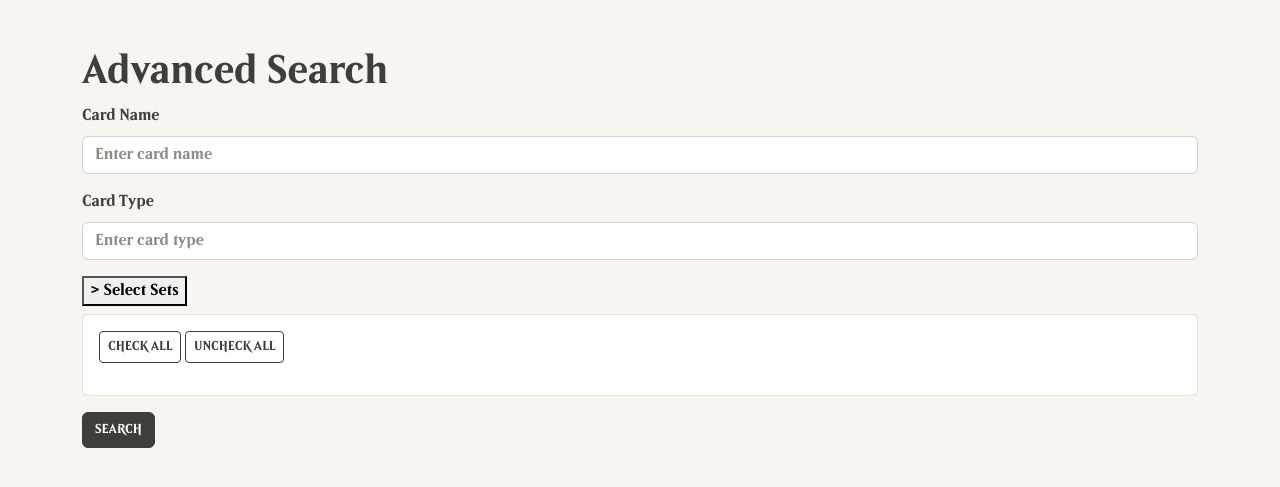
After one commit to Fabaderheld/mtg-db, a Flask app: template templates/advanced_search.html in a window 1280 px wide, after a click on "> Select Sets". The commit adds this page. Shown: the top 487 px of the page. Run offline with Flask 3, Linux system fonts and the light colour scheme; the template is opened without the code that fills it, so the values that code supplies are empty; some libraries are stand-ins or nearby versions.

Commit message:
Added advanced search

```diff
--- a/app.py
+++ b/app.py
@@ -59,6 +59,32 @@ def index():
 
     return render_template("index.html", cards=cards, error=error)
 
+@app.route("/advanced_search", methods=["GET", "POST"])
+def advanced_search():
+    cards = []
+    error = None
+
+    # Fetch and cache sets if not already cached
+    if not Set.query.first():
+        fetch_and_cache_sets()
+
+    sets = Set.query.all()
+
+    if request.method == "POST":
+        card_name = request.form.get("cardName")
+        card_type = request.form.get("cardType")
+        card_set = request.form.get("cardSet")
+        # Build your advanced search query here
+        query = f"name:{card_name} type:{card_type} set:{card_set}"
+        response = requests.get(SCRYFALL_API_URL + query)
+        if response.status_code == 200:
+            data = response.json()
+            cards = data.get("data", [])
+        else:
+            error = "Error fetching cards from Scryfall."
+
+    return render_template("advanced_search.html", cards=cards, error=error, sets=sets)
+
 if __name__ == "__main__":
     with app.app_context():
         db.create_all()
--- /dev/null
+++ b/templates/advanced_search.html
@@ -0,0 +1,149 @@
+{% extends "base.html" %}
+
+{% block content %}
+<style>
+    .sets-container {
+        background-color: inherit;
+        /* Inherit the background color from the body */
+        width: 100%;
+        /* Ensure the collapsible section spans the full width */
+    }
+
+    .set-checkbox-container {
+        column-count: 4;
+        /* Create 4 columns */
+    }
+
+    .collapsible-indicator {
+        display: inline-block;
+        transition: transform 0.3s ease;
+    }
+
+    .collapsible-indicator.collapsed {
+        transform: rotate(90deg);
+    }
+
+    .btn-link {
+        color: black;
+        /* Black color */
+        text-decoration: none;
+        /* Remove underline */
+    }
+
+    .btn-link:hover {
+        color: #6c757d;
+        /* Light grey color on hover */
+    }
+
+    .form-control {
+        width: 100%;
+        /* Ensure form controls span the full width */
+    }
+</style>
+
+<h1 class="mt-5">Advanced Search</h1>
+<form method="post" class="mb-4">
+    <div class="mb-3">
+        <label for="cardName" class="form-label">Card Name</label>
+        <input type="text" class="form-control" id="cardName" name="cardName" placeholder="Enter card name">
+    </div>
+    <div class="mb-3">
+        <label for="cardType" class="form-label">Card Type</label>
+        <input type="text" class="form-control" id="cardType" name="cardType" placeholder="Enter card type">
+    </div>
+    <div class="mb-3">
+        <button class="form-label" type="button" data-bs-toggle="collapse" data-bs-target="#setsCollapse"
+            aria-expanded="false" aria-controls="setsCollapse">
+            <span class="form-label">></span> Select Sets
+        </button>
+        <div class="collapse sets-container" id="setsCollapse">
+            <div class="card card-body">
+                <div class="mb-3">
+                    <button type="button" class="btn btn-sm btn-outline-dark" id="checkAll">Check All</button>
+                    <button type="button" class="btn btn-sm btn-outline-dark" id="uncheckAll">Uncheck All</button>
+                </div>
+                <div class="set-checkbox-container">
+                    {% for set in sets %}
+                    <div class="form-check">
+                        <input class="form-check-input set-checkbox" type="checkbox" name="sets" value="{{ set.code }}"
+                            id="set{{ set.code }}">
+                        <label class="form-check-label" for="set{{ set.code }}">
+                            <img src="{{ set.icon_url }}"
+                                style="width: 20px; height: 20px; margin-right: 10px; vertical-align: middle;">
+                            {{ set.name }}
+                        </label>
+                    </div>
+                    {% endfor %}
+                </div>
+            </div>
+        </div>
+    </div>
+    <!-- Add more fields as needed -->
+    <button type="submit" class="btn btn-dark">Search</button>
+</form>
+
+{% if error %}
+<div class="alert alert-danger">
+    {{ error }}
+</div>
+{% endif %}
+
+<div class="row">
+    {% for card in cards %}
+    <div class="col-md-4 mb-4">
+        <div class="card">
+            {% if card.image_uris and card.image_uris.normal %}
+            <img src="{{ card.image_uris.normal }}" class="card-img-top" alt="{{ card.name }}">
+            {% else %}
+            <div class="card-img-top bg-secondary text-white d-flex align-items-center justify-content-center"
+                style="height: 300px;">
+                No Image Available
+            </div>
+            {% endif %}
+            <div class="card-body">
+                <h5 class="card-title">{{ card.name }}</h5>
+                <p class="card-text">{{ card.type_line }}</p>
+                <form method="post" action="/save">
+                    <input type="hidden" name="id" value="{{ card.id }}">
+                    <input type="hidden" name="name" value="{{ card.name }}">
+                    <input type="hidden" name="image_url" value="{{ card.image_uris.normal }}">
+                    <input type="hidden" name="type_line" value="{{ card.type_line }}">
+                    <button type="submit" class="btn btn-dark">Save</button>
+                </form>
+            </div>
+        </div>
+    </div>
+    {% endfor %}
+</div>
+
+<!-- Add JavaScript to handle check all and uncheck all functionality -->
+<script>
+    document.addEventListener('DOMContentLoaded', function () {
+        const checkAllButton = document.getElementById('checkAll');
+        const uncheckAllButton = document.getElementById('uncheckAll');
+        const checkboxes = document.querySelectorAll('.set-checkbox');
+        const collapsibleIndicator = document.querySelector('.collapsible-indicator');
+        const setsCollapse = document.getElementById('setsCollapse');
+
+        checkAllButton.addEventListener('click', function () {
+            checkboxes.forEach(function (checkbox) {
+                checkbox.checked = true;
+            });
+        });
+
+        uncheckAllButton.addEventListener('click', function () {
+            checkboxes.forEach(function (checkbox) {
+                checkbox.checked = false;
+            });
+        });
+
+        setsCollapse.addEventListener('show.bs.collapse', function () {
+            collapsibleIndicator.classList.add('collapsed');
+        });
+
+        setsCollapse.addEventListener('hide.bs.collapse', function () {
+            collapsibleIndicator.classList.remove('collapsed');
+        });
+    });
+</script>
+{% endblock %}
--- a/templates/index.html
+++ b/templates/index.html
@@ -17,7 +17,7 @@
                     </a>
                 </li>
                 <li class="nav-item">
-                    <a class="nav-link" href="#">Advanced Search</a>
+                    <a class="nav-link" href="/advanced_search">Advanced Search</a>
                 </li>
                 <li class="nav-item">
                     <a class="nav-link" href="#">Pricing</a>
```
